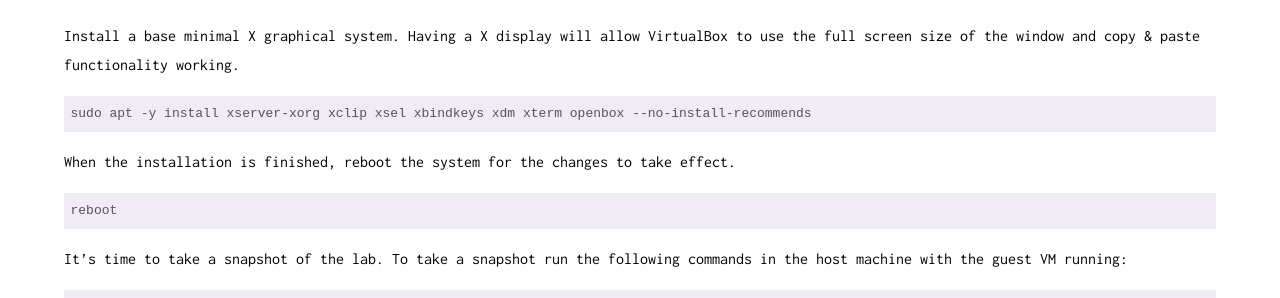
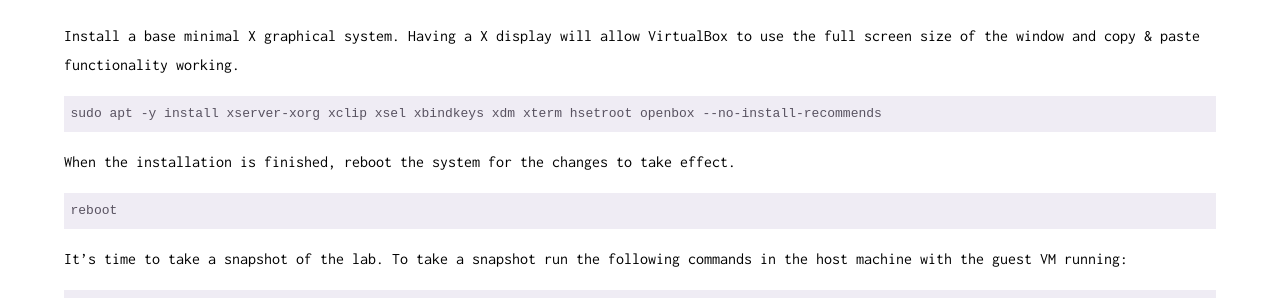
Before and after one commit to qwertzy-antonio-godinho/qwertzy-antonio-godinho.github.io, a Jekyll site: the page built from _posts/2021-02-08-Malware-Lab-Part-1-The-Gateway.md, in a window 1280 px wide and 900 px high, scrolled down 13418 px. Shown: the part 154-452 px from the top of the window. Built offline with Jekyll 4.4.1, drawn with Linux system fonts in a browser that asks for light colours; some of the changed text lies outside the part shown.

Commit message:
Update 2021-02-08-Malware-Lab-Part-1-The-Gateway.md
Added esetroot

```diff
--- a/_posts/2021-02-08-Malware-Lab-Part-1-The-Gateway.md
+++ b/_posts/2021-02-08-Malware-Lab-Part-1-The-Gateway.md
@@ -252,7 +252,7 @@ sudo /mnt/./VBoxLinuxAdditions.run</code></pre>
 
 Install a base minimal X graphical system. Having a X display will allow VirtualBox to use the full screen size of the window and copy & paste functionality working.
 
-<pre><code class="bash">sudo apt -y install xserver-xorg xclip xsel xbindkeys xdm xterm openbox --no-install-recommends</code></pre>
+<pre><code class="bash">sudo apt -y install xserver-xorg xclip xsel xbindkeys xdm xterm hsetroot openbox --no-install-recommends</code></pre>
 
 When the installation is finished, reboot the system for the changes to take effect.
 
@@ -333,6 +333,7 @@ The ".xsession" script is executed after a user login is successful. You should
 exec systemctl --user import-environment DISPLAY &
 exec xrdb ~/.Xresources &
 exec xset -b &
+exec hsetroot -solid '#11122C' &
 exec setxkbmap -layout pt &
 exec /usr/lib/x86_64-linux-gnu/polkit-mate/polkit-mate-authentication-agent-1 &
 exec dunst &
```
